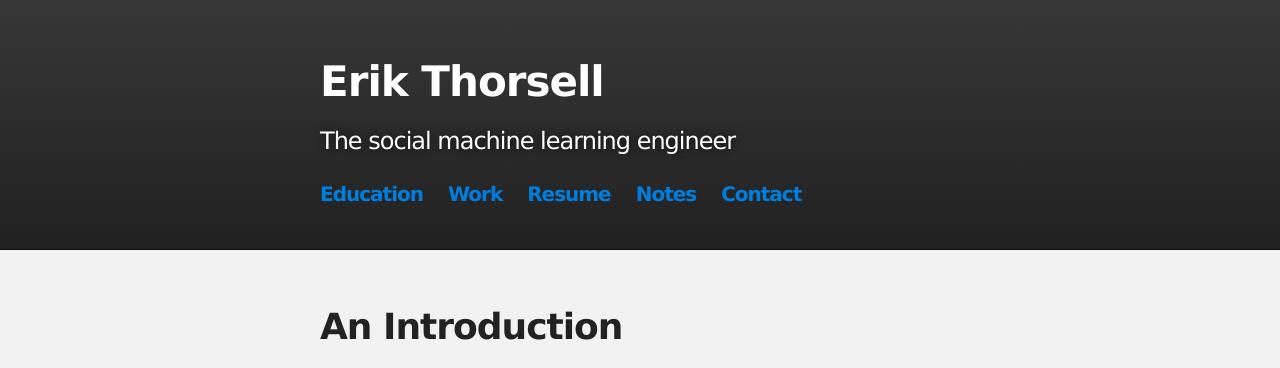
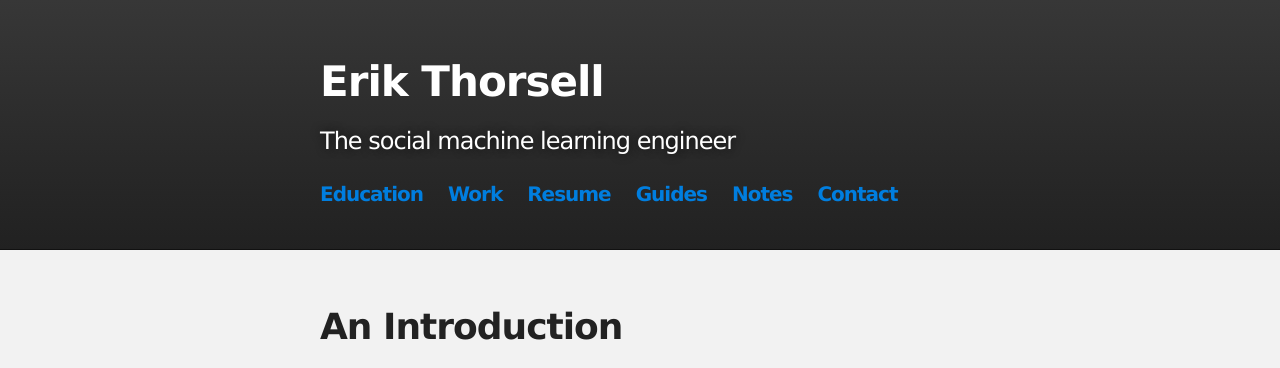
Before and after one commit to ErikThorsell/erikthorsell.github.io, a Jekyll site: the page built from index.md, in a window 1280 px wide. Shown: the top 368 px of the page. Built offline with Jekyll 4.4.1, drawn with Linux system fonts in a browser that asks for light colours; our own code applies the rules of GitHub Pages for plain Markdown files.

Commit message:
Add guides

```diff
--- a/_layouts/default.html
+++ b/_layouts/default.html
@@ -25,7 +25,7 @@
                <a href="{{site.baseurl}}/education">Education</a>&emsp;
                <a href="{{site.baseurl}}/work">Work</a>&emsp;
                <a href="{{site.url}}/download/erikthorsell_cv.pdf">Resume</a>&emsp;
-               <!-- <a href="{{site.baseurl}}/guides">Guides</a>&emsp; -->
+               <a href="{{site.baseurl}}/guides">Guides</a>&emsp;
                <a href="{{site.baseurl}}/notes">Notes</a>&emsp;
                <a href="{{site.baseurl}}/contact">Contact</a>
           </h3>
```
